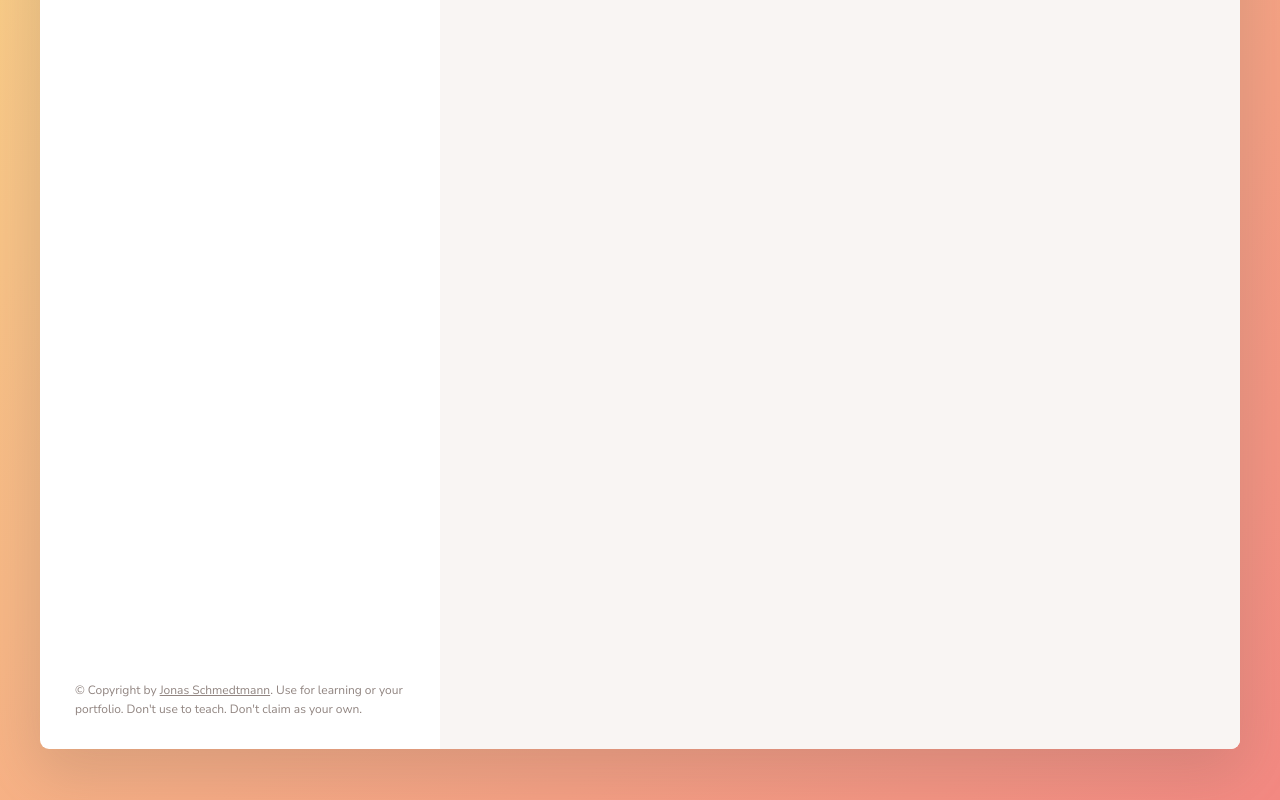
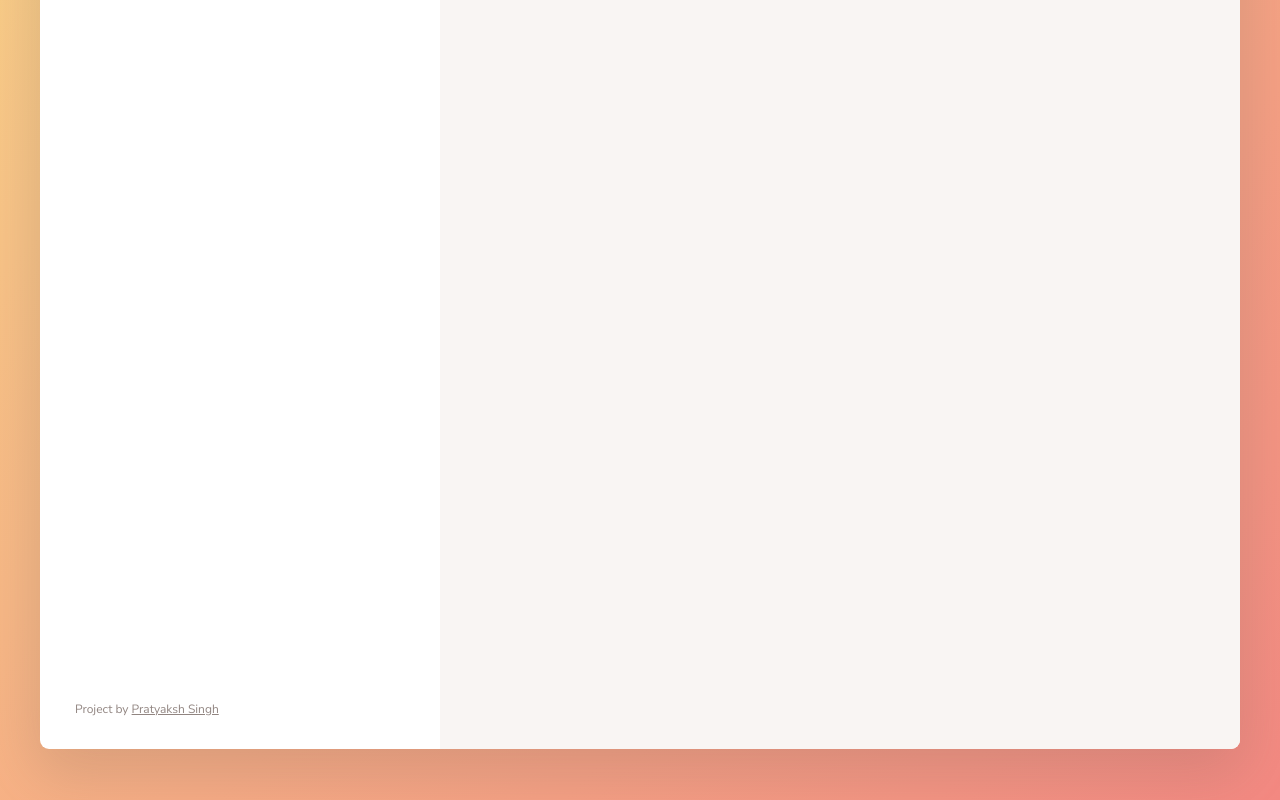
Before and after one commit to PratyakshSingh/forkify-Recipe-project, a website built with Parcel: page index.html in a window 1280 px wide. Shown: the part 472-1272 px from the top of the page. Built offline with nearby package versions, Linux system fonts and the light colour scheme.

Commit message:
Updated name and readme file

```diff
--- a/index.html
+++ b/index.html
@@ -122,14 +122,13 @@
         </div>
 
         <p class="copyright">
-          &copy; Copyright by
+          Project by
           <a
             class="twitter-link"
             target="_blank"
-            href="https://twitter.com/jonasschmedtman"
-            >Jonas Schmedtmann</a
-          >. Use for learning or your portfolio. Don't use to teach. Don't claim
-          as your own.
+            href="www.linkedin.com/in/pratyaksh-singh-038662174"
+            > Pratyaksh Singh </a
+          >
         </p>
       </div>
 
```
Also changed, not shown: README.md.
